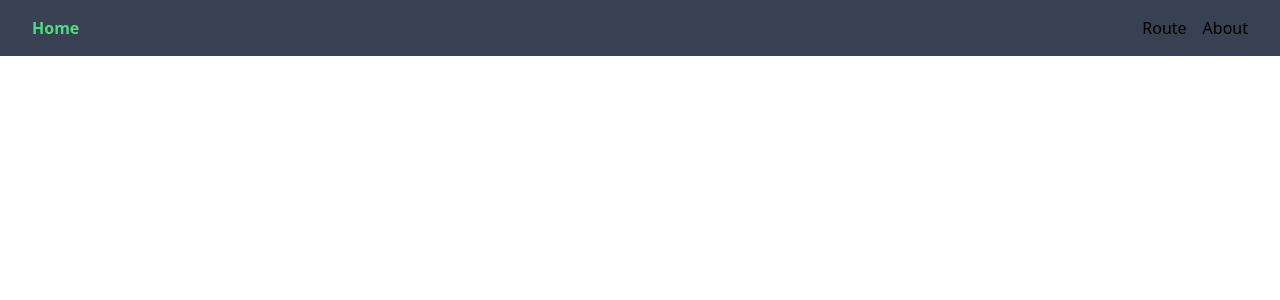
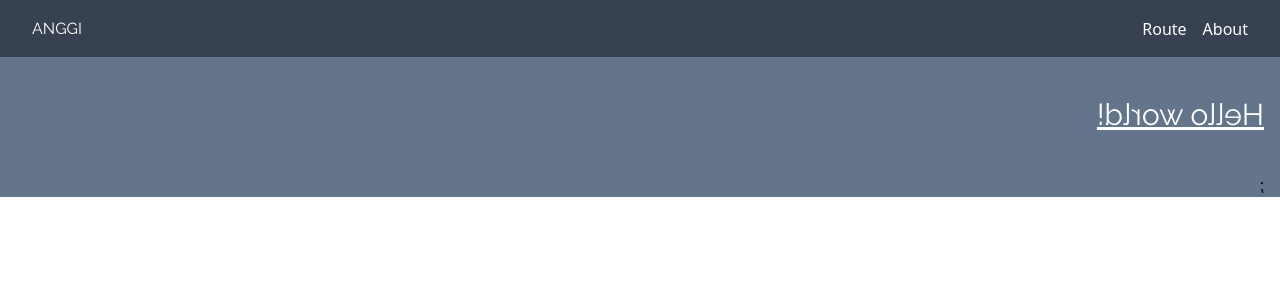
Before and after one commit to nadrianfikri/anggidc-personal-web, a Next.js app: page / in a window 1280 px wide. Shown: the top 300 px of the page. Built offline with nearby package versions, Linux system fonts and the light colour scheme.

Commit message:
create atomic design folder

```diff
--- a/components/Nav.tsx
+++ b/components/atoms/Nav.tsx
@@ -1,13 +1,4 @@
 import Link, { LinkProps } from 'next/link';
-// export type UnstyledLinkProps = {
-//     href: string;
-//     children: React.ReactNode;
-//     openNewTab?: boolean;
-//     className?: string;
-//   } & React.ComponentPropsWithoutRef<'a'> &
-//     LinkProps;
-
-// import UnstyledLink from './Common/Links/UnstyledLink';
 
 const links = [
   { href: '/', label: 'Route' },
@@ -16,11 +7,11 @@ const links = [
 
 export default function Nav() {
   return (
-    <nav className="bg-gray-700">
+    <nav className="bg-gray-700 text-white ">
       <ul className="flex items-center justify-between px-8 py-4">
         <li>
           <Link href="/">
-            <a className="font-bold text-green-400">Home</a>
+            <a className=" font-display cursor-ne-resize">ANGGI</a>
           </Link>
         </li>
         <ul className="flex items-center justify-between space-x-4">
--- /dev/null
+++ b/components/atoms/NavLink.tsx
@@ -0,0 +1,5 @@
+import React from 'react';
+
+export default function NavLink() {
+  return <div></div>;
+}
--- a/pages/index.tsx
+++ b/pages/index.tsx
@@ -1,16 +1,16 @@
 import type { NextPage } from 'next';
 import Head from 'next/head';
 import Image from 'next/image';
-import Nav from '../components/Nav';
+import Nav from '../components/atoms/Nav';
 import styles from '../styles/Home.module.css';
 
 const Home: NextPage = () => {
   return (
     <>
       <Nav />
-      {/* <div className="container bg-slate-500 ">
+      <div style={{ transform: 'scaleX(-1)' }} className="container bg-slate-500 ">
         <h1 className=" text-white py-10 text-3xl  font-display underline">Hello world!</h1>;
-      </div> */}
+      </div>
     </>
   );
 };
```
